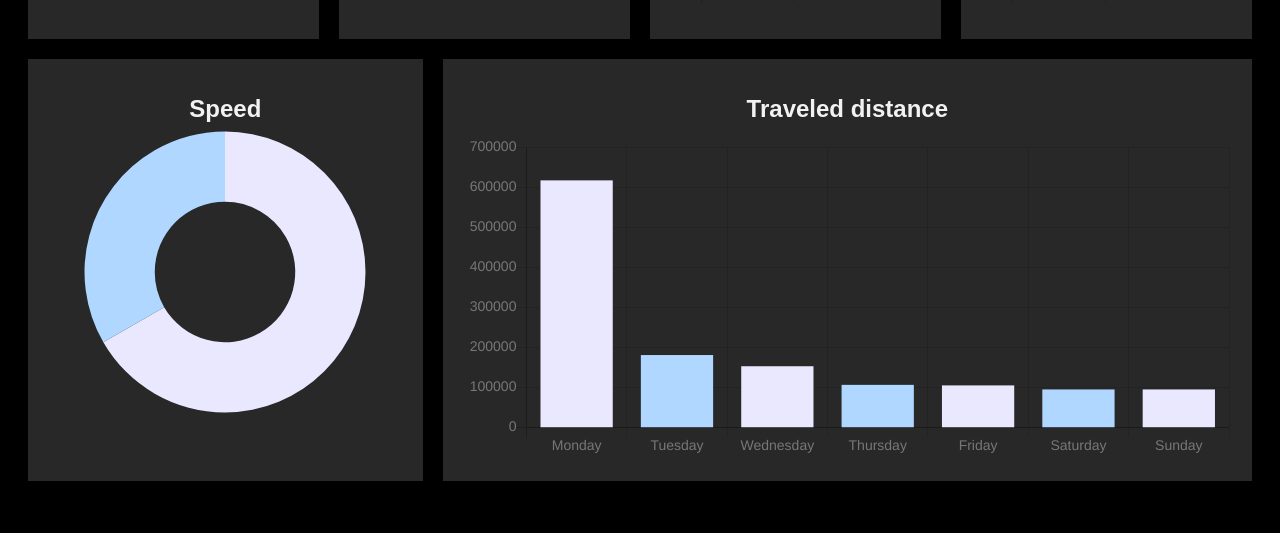
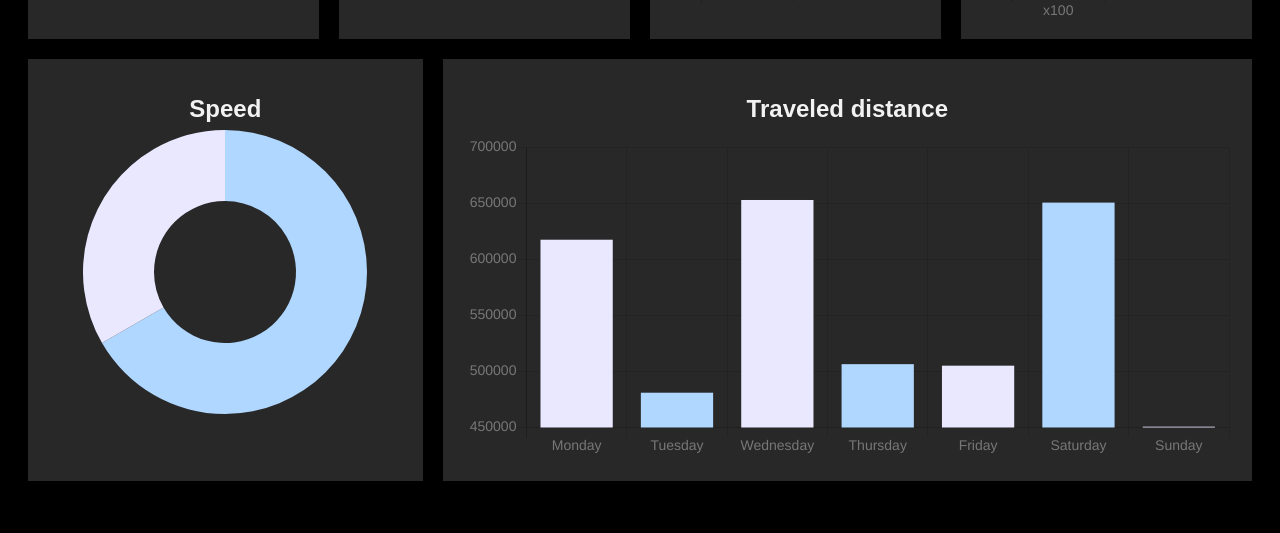
Before and after one commit to 16060156/Challenge-1-16060156, a plain HTML site: page index.html in a window 1280 px wide. Shown: the part 267-800 px from the top of the page. Drawn offline with nearby package versions, Linux system fonts and the light colour scheme; a web font is replaced by a local one.

Commit message:
FInal edit

```diff
--- a/index.html
+++ b/index.html
@@ -86,12 +86,12 @@
             let massPopChart4 = new Chart(myFuelChart, {
               type:'bar', // bar, horizontalBar, pie, line, doughnut, radar, polarArea
               data:{
-                labels:['',],
+                labels:['x100',],
                 datasets:[{
                   label:'Temperature',
                   data:[
-                    1000,
-                    250,
+                    500,
+                    0,
                   ],
                   backgroundColor:[
                     '#EAE8FF',
@@ -99,7 +99,7 @@
                   ],
                   borderWidth:0,
                   borderColor:'#777',
-                  hoverBorderWidth:3,
+                  hoverBorderWidth:0,
                   hoverBorderColor:'#000'
                 }]
               },
@@ -137,8 +137,7 @@
                 datasets:[{
                   label:'Temperature',
                   data:[
-                    500,
-                    250,
+                    50,
                   ],
                   backgroundColor:[
                     '#EAE8FF',
@@ -146,7 +145,8 @@
                   ],
                   borderWidth:0,
                   borderColor:'#777',
-                  hoverBorderWidth:3,
+                  hoverBorderWidth:0
+                    ,
                   hoverBorderColor:'#000'
                 }]
               },
@@ -195,12 +195,12 @@
                     50,
                   ],
                   backgroundColor:[
-                    '#EAE8FF',
-                    '#B0D7FF'
+                    '#B0D7FF',
+                    '#EAE8FF'
                   ],
                   borderWidth:0,
                   borderColor:'#777',
-                  hoverBorderWidth:3,
+                  hoverBorderWidth:0,
                   hoverBorderColor:'#000'
                 }]
               },
@@ -242,12 +242,12 @@
                     181045,
                   ],
                   backgroundColor:[
-                    '#EAE8FF',
-                    '#B0D7FF'
+                    '#B0D7FF',
+                    '#EAE8FF'
                   ],
                   borderWidth:0,
                   borderColor:'#777',
-                  hoverBorderWidth:3,
+                  hoverBorderWidth:0,
                   hoverBorderColor:'#000'
                 }]
               },
@@ -289,12 +289,12 @@
                     181045,
                   ],
                   backgroundColor:[
+                    '#B0D7FF',
                     '#EAE8FF',
-                    '#B0D7FF',
                   ],
                   borderWidth:0,
                   borderColor:'#777',
-                  hoverBorderWidth:3,
+                  hoverBorderWidth:0,
                   hoverBorderColor:'#000'
                 }]
               },
@@ -333,12 +333,12 @@
                   label:'Traveled km',
                   data:[
                     617594,
-                    181045,
-                    153060,
-                    106519,
-                    105162,
-                    95072,
-                    95072
+                    481045,
+                    653060,
+                    506519,
+                    505162,
+                    650722,
+                    450722
                   ],
                   backgroundColor:[
                     '#EAE8FF',
@@ -352,7 +352,7 @@
                   ],
                   borderWidth:0,
                   borderColor:'#777',
-                  hoverBorderWidth:3,
+                  hoverBorderWidth:0,
                   hoverBorderColor:'#000'
                 }]
               },
```
